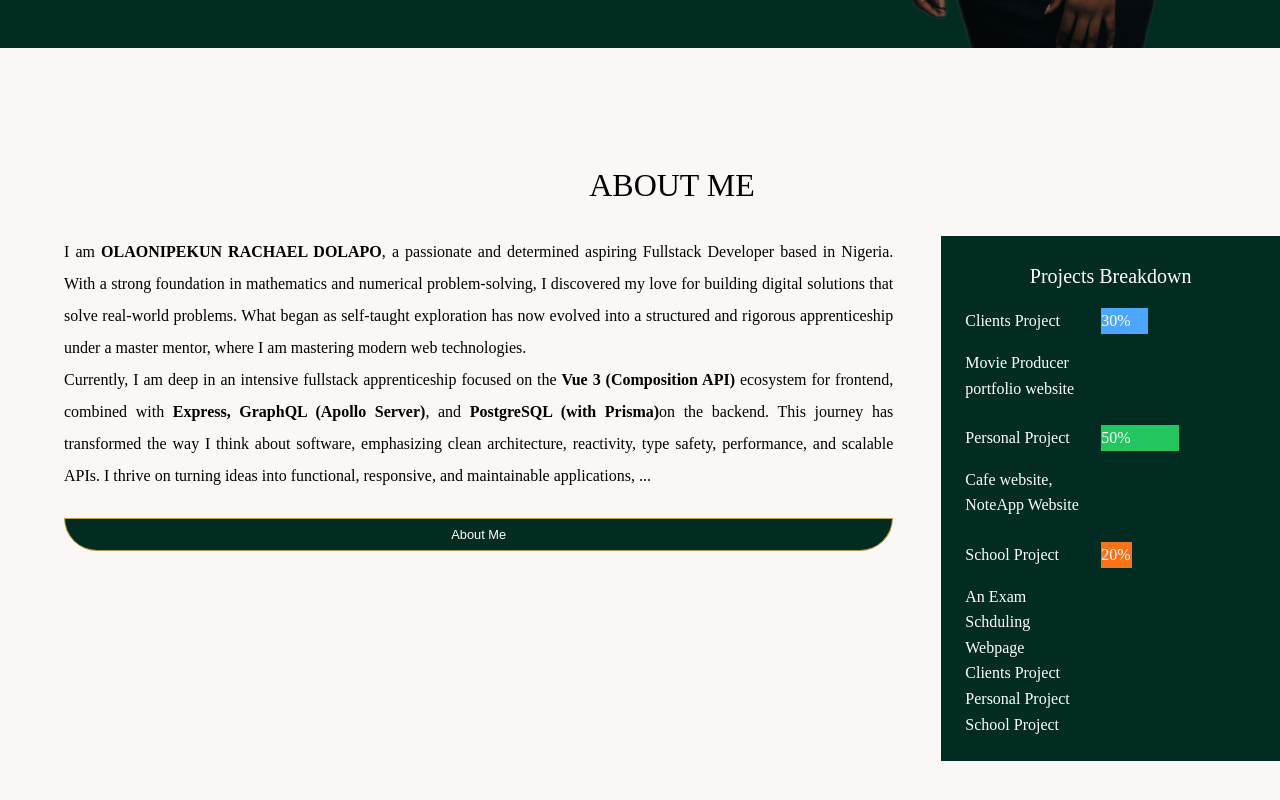
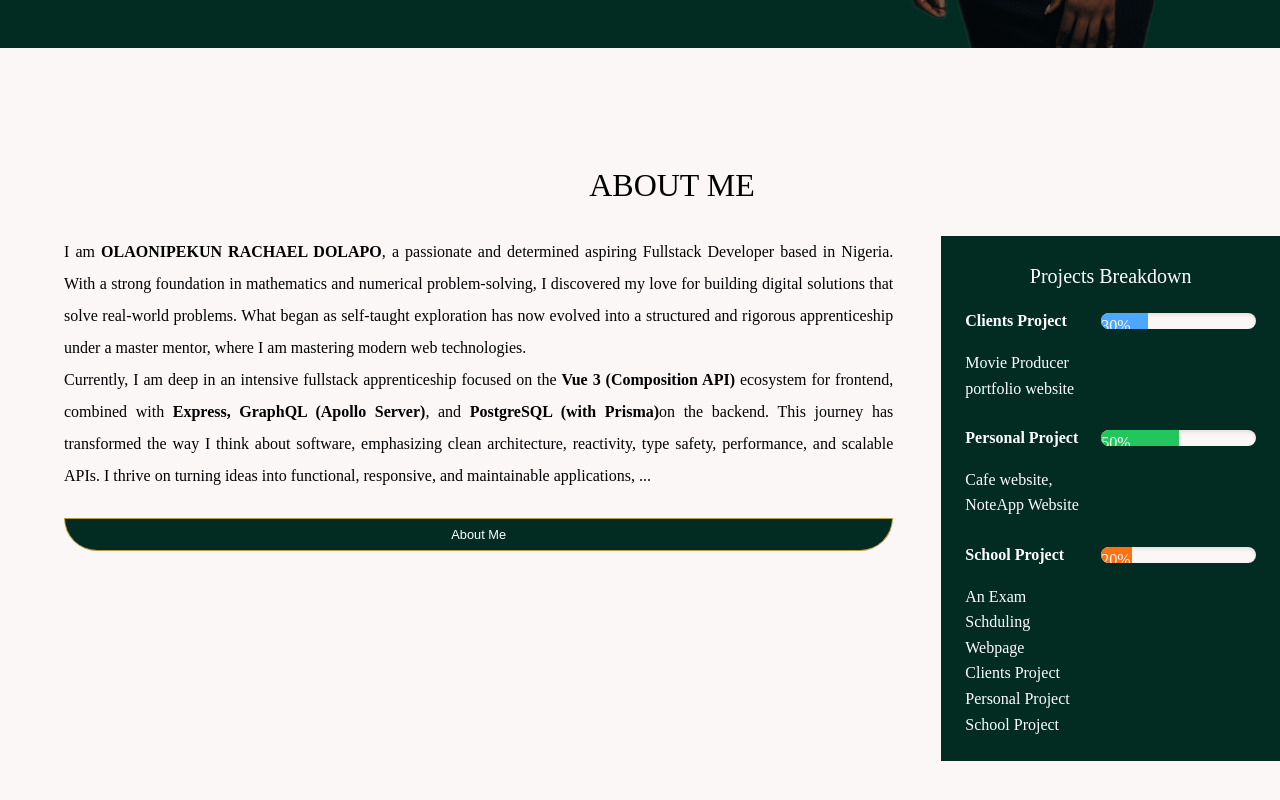
Before and after one commit to Lovethrech/my-main-portfolio, a Vue app: page / in a window 1280 px wide. Shown: the part 683-1483 px from the top of the page. Built offline with nearby package versions, Linux system fonts and the light colour scheme.

Commit message:
working on the home-about components.

```diff
--- a/src/components/home/about/HomeAboutSkillsBarChart.vue
+++ b/src/components/home/about/HomeAboutSkillsBarChart.vue
@@ -86,4 +86,18 @@ const skills=ref([
     gap: 1rem;
     position: relative;
 }
+.bar-label {
+    font-weight: 600;
+    white-space: nowrap;
+    overflow: hidden;
+    text-overflow: ellipsis;
+}
+.bar-outer {
+    height: 2vh;
+    background: var(--bg-color);
+    border-radius: 9999px;
+    overflow: hidden;
+    position: relative;
+    box-shadow: inset 0 2px 4px rgba(0, 0, 0, 0.1);
+}
 </style>
```
